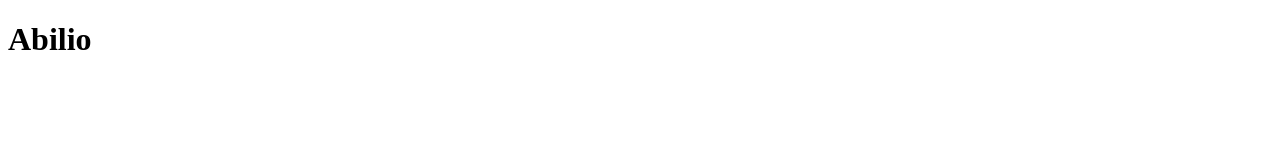
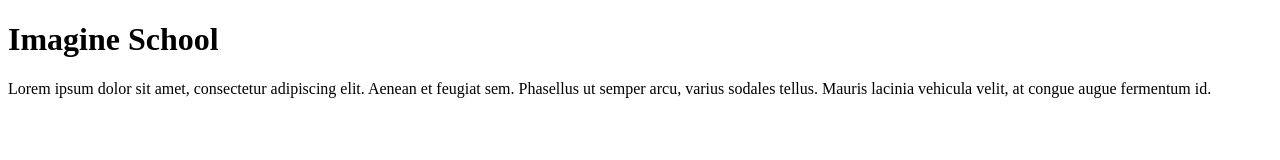
Before and after one commit to Mineirus/aula-imagine-school-git, a plain HTML site: page index.html in a window 1280 px wide. Drawn offline with Linux system fonts and the light colour scheme.

Commit message:
inserido texto

```diff
--- a/index.html
+++ b/index.html
@@ -1,5 +1,6 @@
 <!DOCTYPE html>
 <html lang="pt-BR">
+
 <head>
     <meta charset="UTF-8">
     <meta http-equiv="X-UA-Compatible" content="IE=edge">
@@ -8,6 +9,9 @@
 </head>
 
 <body>
-    <h1>Abilio</h1>
+    <h1>Imagine School</h1>
+    <p>Lorem ipsum dolor sit amet, consectetur adipiscing elit. Aenean et feugiat sem. Phasellus ut semper arcu, varius
+        sodales tellus. Mauris lacinia vehicula velit, at congue augue fermentum id.</p>
 </body>
+
 </html>
```
